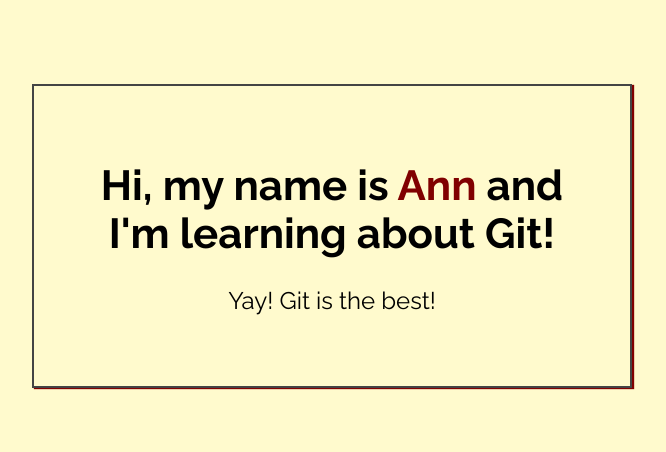
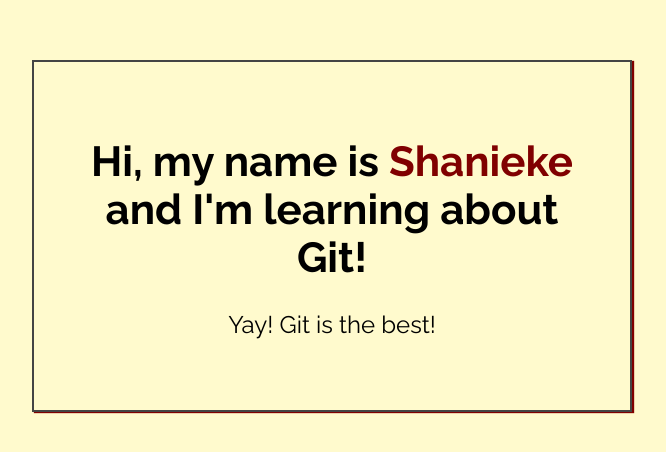
Before and after one commit to dreanna-sw/My-First-Repo, a plain HTML site: page index.html in a window 1280 px wide. Shown: the part 164-616 px from the top of the page, without its empty margins (308-974 px from the left). Drawn offline with Linux system fonts and the light colour scheme.

Commit message:
Added name to index.html

```diff
--- a/index.html
+++ b/index.html
@@ -14,7 +14,7 @@
 <body>
 
     <div class="greeting">
-        <h1>Hi, my name is <span class="highlight">Ann</span> and I'm learning about Git! </h1>
+        <h1>Hi, my name is <span class="highlight">Shanieke</span> and I'm learning about Git! </h1>
 
         <p>Yay! Git is the best!</p>
     </div>
```
